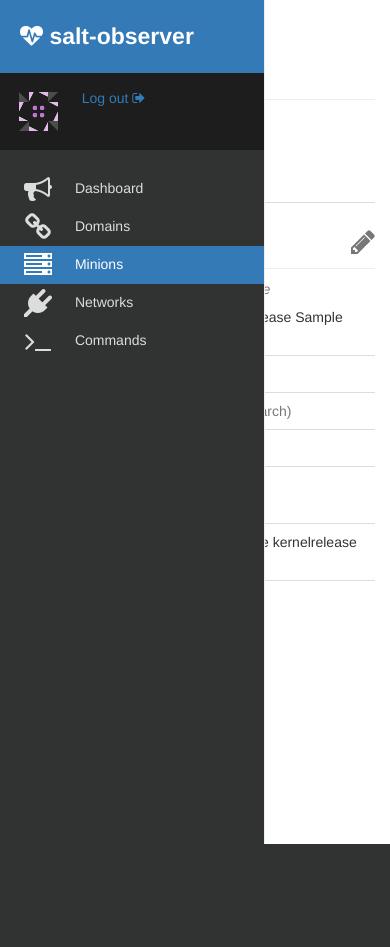
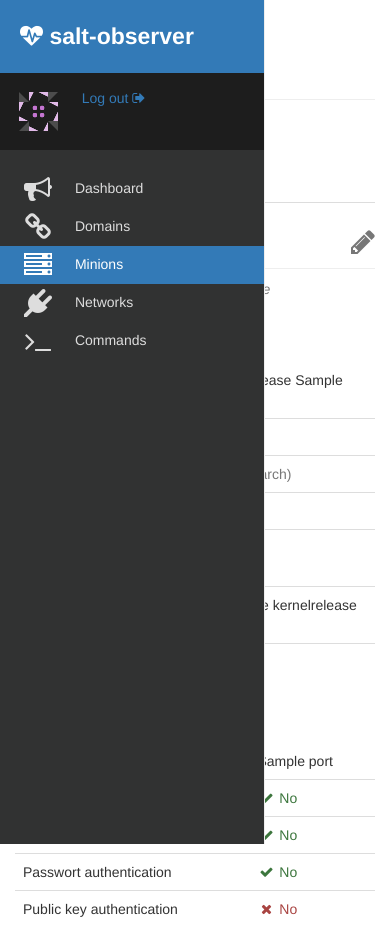
Before and after one commit to hs-hannover/salt-observer, a Django app: template salt_observer/templates/minion/detail.html in a window 390 px wide. Before the commit the page ends 844 px from the top, so only its background shows below. Run offline with Django 3.2, Linux system fonts and the light colour scheme; the template is opened without the code that fills it: most values are stand-ins (such as "Sample title", 1, 10 or a date in 2020); some libraries are stand-ins or nearby versions.

Commit message:
Close #20, show sshd configuration
Make the minion general tab more responsive (#21)

```diff
--- a/salt_observer/templates/minion/detail.html
+++ b/salt_observer/templates/minion/detail.html
@@ -53,7 +53,7 @@
                 <!-- general -->
                 <div role="tabpanel" class="tab-pane fade in active" id="general">
                     <div class="row">
-                        <div class="col-md-8">
+                        <div class="col-lg-8">
                             {% block general-tab %}
 
                                 <a class="text-muted pull-right" href="{% url 'minion-edit' minion.fqdn %}"><i class="fa fa-2x fa-pencil"></i></a>
@@ -72,7 +72,9 @@
 
                             {% endblock %}
                         </div>
-                        <div class="col-md-4">
+
+                        <div class="col-lg-4">
+                            <h2>Datasheet</h2>
                             <table class="table datatable">
                                 <tbody>
                                     <tr>
@@ -112,6 +114,56 @@
                                     <tr>
                                         <td>Bios version</td>
                                         <td>{{ minion.data.grains.biosreleasedate }}</td>
+                                    </tr>
+                                </tbody>
+                            </table>
+
+                            <h2>SSH Configuration</h2>
+                            <table class="table datatable">
+                                <tbody>
+                                    <tr>
+                                        <td>Port</td>
+                                        <td>{{ minion.data.grains.openssh.port }}</td>
+                                    </tr>
+                                    <tr>
+                                        <td>Permit root login</td>
+                                        <td>
+                                            {% if minion.data.grains.openssh.permitrootlogin %}
+                                                <span class="text-danger"><i class="fa fa-fw fa-times"></i> Yes</span>
+                                            {% else %}
+                                                <span class="text-success"><i class="fa fa-fw fa-check"></i> No</span>
+                                            {% endif %}
+                                        </td>
+                                    </tr>
+                                    <tr>
+                                        <td>Permit empty passwords</td>
+                                        <td>
+                                            {% if minion.data.grains.openssh.permitemptypasswords %}
+                                                <span class="text-danger"><i class="fa fa-fw fa-times"></i> Yes</span>
+                                            {% else %}
+                                                <span class="text-success"><i class="fa fa-fw fa-check"></i> No</span>
+                                            {% endif %}
+                                        </td>
+                                    </tr>
+                                    <tr>
+                                        <td>Passwort authentication</td>
+                                        <td>
+                                            {% if minion.data.grains.openssh.passwortauthentication %}
+                                                <span class="text-danger"><i class="fa fa-fw fa-times"></i> Yes</span>
+                                            {% else %}
+                                                <span class="text-success"><i class="fa fa-fw fa-check"></i> No</span>
+                                            {% endif %}
+                                        </td>
+                                    </tr>
+                                    <tr>
+                                        <td>Public key authentication</td>
+                                        <td>
+                                            {% if minion.data.grains.openssh.pubkeyauthentication %}
+                                                <span class="text-success"><i class="fa fa-fw fa-check"></i> Yes</span>
+                                            {% else %}
+                                                <span class="text-danger"><i class="fa fa-fw fa-times"></i> No</span>
+                                            {% endif %}
+                                        </td>
                                     </tr>
                                 </tbody>
                             </table>
```
Also changed, not shown: salt_observer/static/js/contrib/main.min.js.
